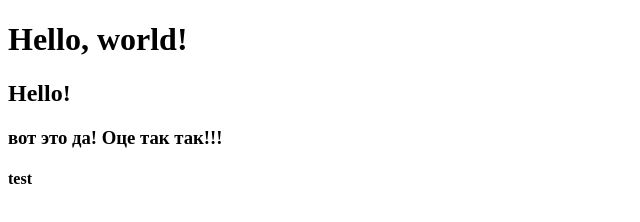
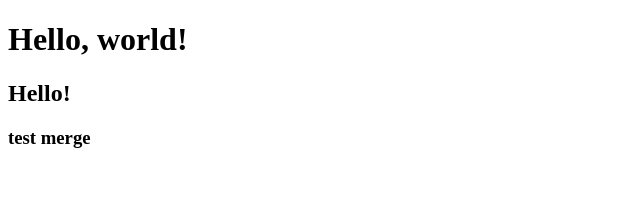
Before and after one commit to NextDsgn/project, a plain HTML site: page index.html in a window 1280 px wide. Shown: the whole page, without its empty margins (0-640 px from the left). Drawn offline with Linux system fonts and the light colour scheme.

Commit message:
test merge

```diff
--- a/index.html
+++ b/index.html
@@ -8,8 +8,6 @@
 <body>
     <h1>Hello, world!</h1>
     <h2>Hello!</h2>
-    <h3>вот это да! Оце так так!!!</h3>
-    <h4>test</h4>
-    <h5></h5>
+    <h3>test merge</h3>
 </body>
 </html>
```
